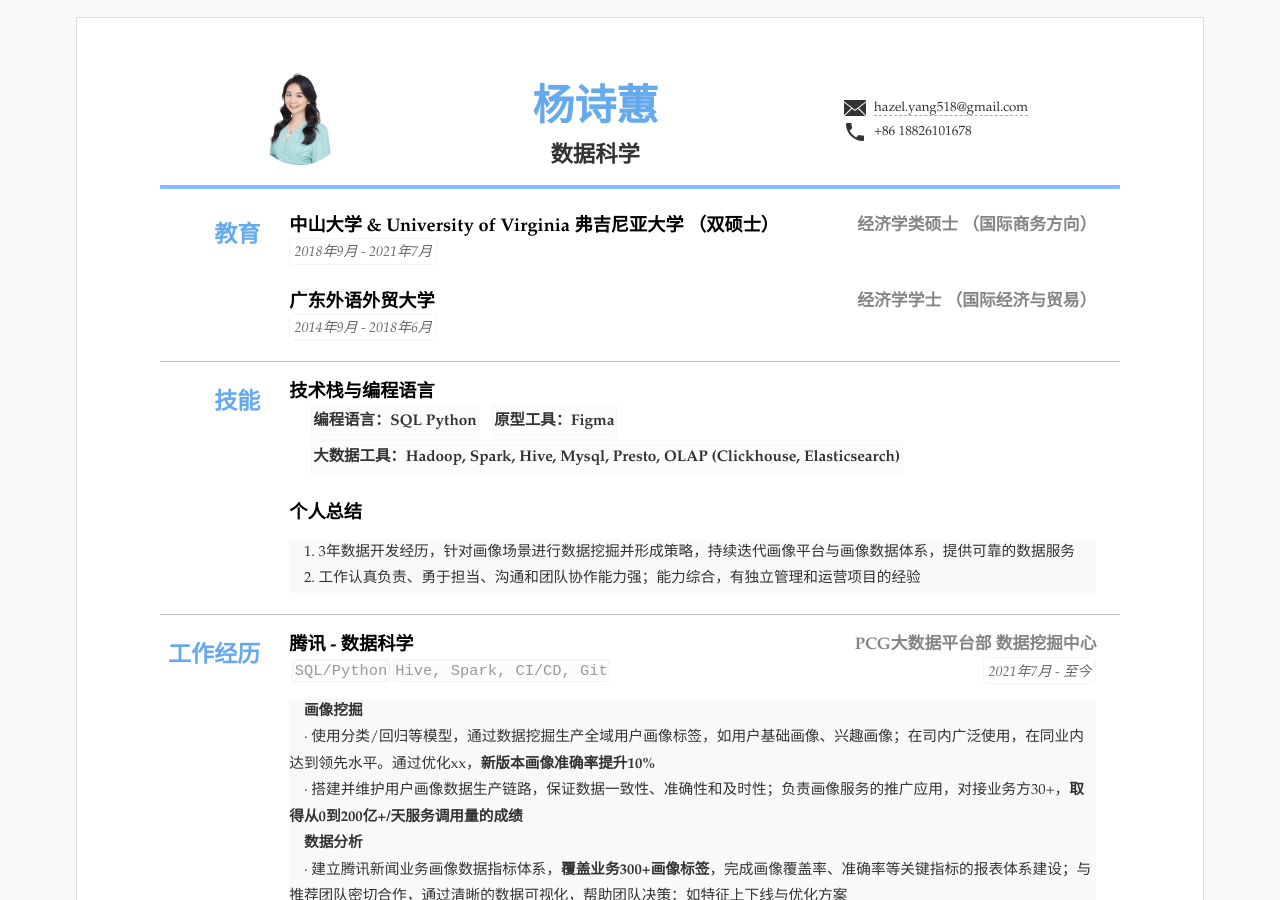
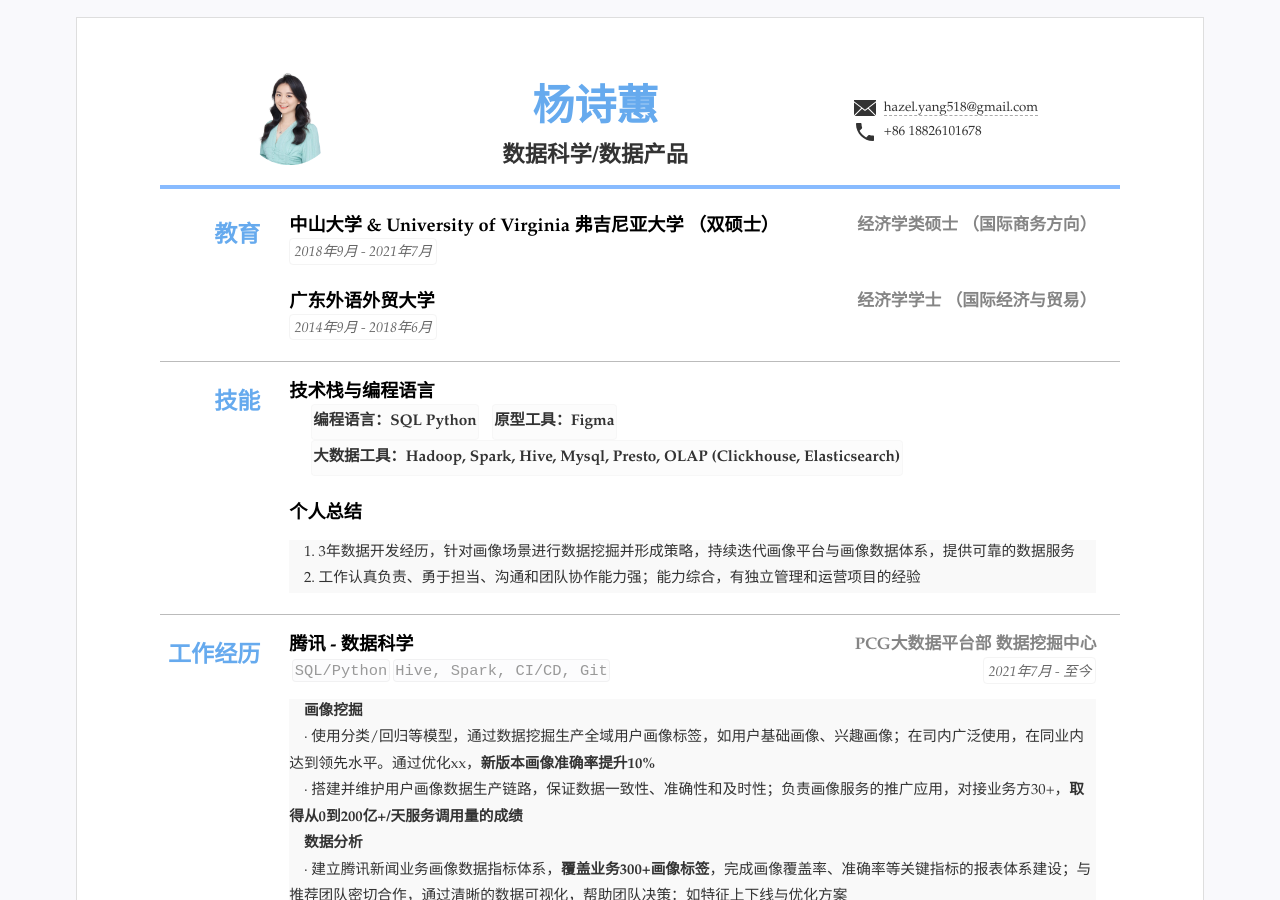
Before and after one commit to kuailexiaoshenxian/cn-wx-cv, a Jekyll site: the page built from index.html, in a window 1280 px wide and 900 px high. Built offline with Jekyll 4.4.1, drawn with Linux system fonts in a browser that asks for light colours.

Commit message:
Update resume.yml

```diff
--- a/_data/resume.yml
+++ b/_data/resume.yml
@@ -4,7 +4,7 @@
 title: "杨诗蕙简历"
 lang: "zh" #语言设置 zh表示中文 en 表示英语
 name: "杨诗蕙"
-jobtitle: "数据科学" #可空不显示
+jobtitle: "数据科学/数据产品" #可空不显示
 photo: "assets/img/WechatIMG29.jpeg" #照片可空，不显示
 
 #联系方式
```
